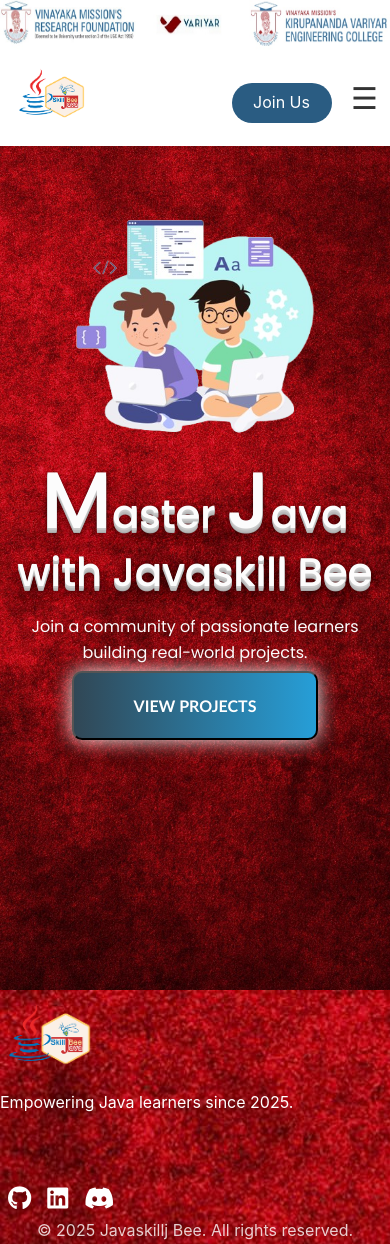
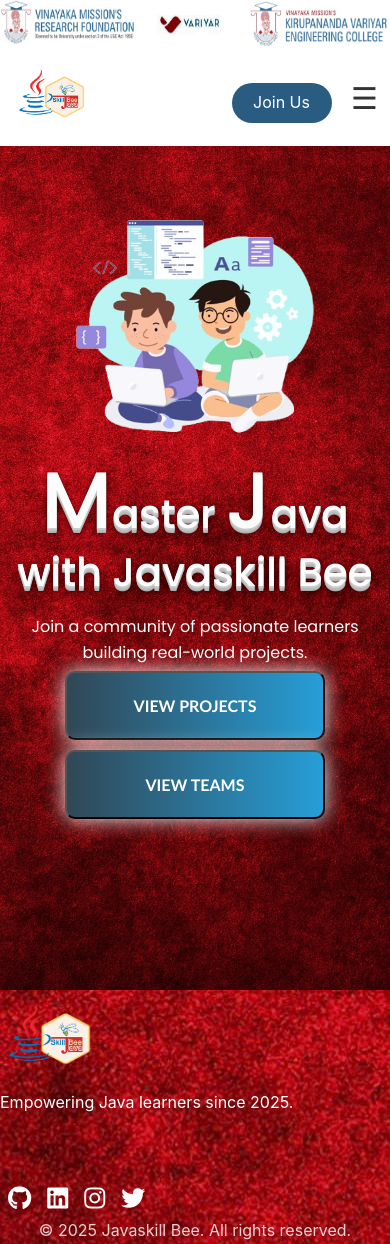
Before and after one commit to Vigneshxvicky/Java-skill-bee-club, a React (Create React App) app: page / in a window 390 px wide. Built offline with nearby package versions, Linux system fonts and the light colour scheme; a web font is replaced by a local one.

Commit message:
Update Footer and Header components with new styles and social links; modify Projects page layout and  added the view teams button

```diff
--- a/src/Footer.jsx
+++ b/src/Footer.jsx
@@ -12,12 +12,15 @@
                 <p>Empowering Java learners since 2025.</p>
             </div>
             <div class="social-icons">
+
                 <a href="#"><i class="fab fa-github"></i></a>
                 <a href="#"><i class="fab fa-linkedin"></i></a>
-                <a href="#"><i class="fab fa-discord"></i></a>
+                <a href="#"><i class="fa-brands fa-instagram"></i></a>
+                <a href=""><i class="fa-brands fa-twitter"></i></a>
+
             </div>
         </div>
-        <p class="copyright">&copy; 2025 Javaskillj Bee. All rights reserved.</p>
+        <p class="copyright">&copy; 2025 Javaskill Bee. All rights reserved.</p>
     </footer>
     </div>
   )
--- a/src/Header.css
+++ b/src/Header.css
@@ -80,6 +80,15 @@
         font-size: 40px;
         text-shadow: 0 1px 0 #ccc, 0 2px 0 #c9c9c9, 0 3px 0 #bbb, 0 4px 0 #b9b9b9, 0 5px 0 #aaa, 0 6px 1px rgba(0, 0, 0, .1), 0 0 5px rgba(0, 0, 0, .1), 0 1px 3px rgba(0, 0, 0, .3), 0 3px 5px rgba(0, 0, 0, .2), 0 5px 10px rgba(0, 0, 0, .25), 0 10px 10px rgba(0, 0, 0, .2), 0 10px 10px rgba(0, 0, 0, .15);
     }
+    .team-btn{
+        position: relative;
+        top: 30px;
+        padding: 7px 60px;
+        width: 260px;
+    }
+    .project-btn{
+      width: 260px;
+    }
 }
 
 
@@ -124,6 +133,10 @@
     .title span{
         font-size: 150px;
         text-shadow: 0 1px 0 #ccc, 0 2px 0 #c9c9c9, 0 3px 0 #bbb, 0 4px 0 #b9b9b9, 0 5px 0 #aaa, 0 6px 1px rgba(0, 0, 0, .1), 0 0 5px rgba(0, 0, 0, .1), 0 1px 3px rgba(0, 0, 0, .3), 0 3px 5px rgba(0, 0, 0, .2), 0 5px 10px rgba(0, 0, 0, .25), 0 10px 10px rgba(0, 0, 0, .2), 0 20px 20px rgba(0, 0, 0, .15);
+    }
+    .btn-container{
+        position: relative;
+        top: 40px;
     }
 }
 
--- a/src/Header.jsx
+++ b/src/Header.jsx
@@ -10,6 +10,9 @@
 
 const Header = () => {
   const navigate = useNavigate();
+
+
+
 
 
   return (
@@ -29,7 +32,18 @@
 
           <h1 className="typing"><span>M</span>aster <span>J</span>ava <br /> with Javaskill Bee</h1>
           <p className="animate-fade">Join a community of passionate learners building real-world projects.</p>
-          <button className='btn-grad button-pro' onClick={() => navigate('/projects')}>View Projects</button>
+          <div className="container btn-container">
+            <div className="row">
+              <div className="col-12 col-md-6">
+              <button className='btn-grad button-pro project-btn' onClick={() => navigate('/projects')}>View Projects</button>
+              </div>
+              <div className="col-12  col-md-6">
+              <button className='btn-grad button-pro team-btn' onClick={() => navigate('/teams')}>View Teams</button>
+              </div>
+            </div>
+          </div>
+
+
           </div>
           {/* <div className="col-12 side2-img" >
 
--- a/src/pages/Projects.js
+++ b/src/pages/Projects.js
@@ -186,6 +186,7 @@
             <Link to={`/projects/${project.id}`}>
               <Button >View Project</Button>
             </Link>
+
           </ProjectCard>
         ))}
       </ProjectCardContainer>
```
Also changed, not shown: 12 other files (tests, documents, lock files or other folders).
